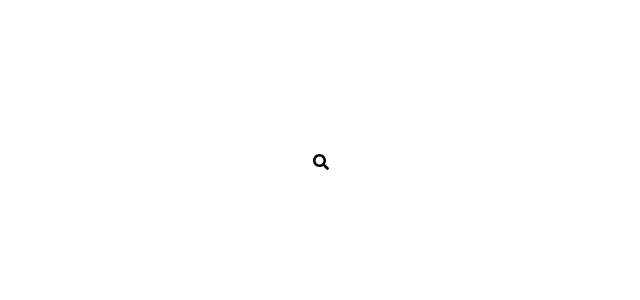
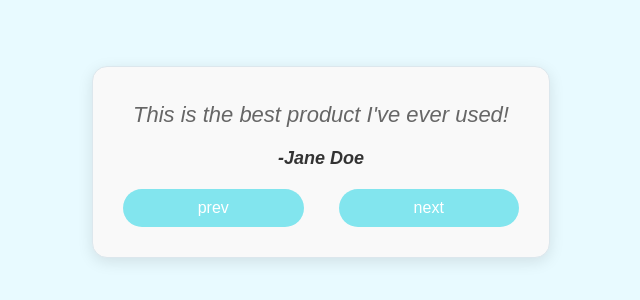
Before and after one commit to G1DY/React-Project1, a React (Vite) app: page / in a window 1280 px wide. Shown: the part 238-538 px from the top of the page, without its empty margins (319-959 px from the left). Built offline with nearby package versions, Linux system fonts and the light colour scheme.

Commit message:
a project that shows project comments

```diff
--- a/src/App.jsx
+++ b/src/App.jsx
@@ -1,9 +1,9 @@
 import React from 'react'
-import HiddenSearchBar from './Components/HiddenSearchBar'
+import Testimonials from './Components/Testimonials'
 
 const App = () => {
   return (
-    <HiddenSearchBar/>
+    <Testimonials/>
   )
 }
 
--- /dev/null
+++ b/src/Components/Testimonials.jsx
@@ -0,0 +1,45 @@
+import React from 'react'
+import { useState } from 'react'
+import "../Styles/testimonials.css"
+
+const Testimonials = () => {
+    const [currentindex, setCurrentIndex] = useState(0);
+    const testmonials = [
+        {
+            quote: "This is the best product I've ever used!",
+            author: "Jane Doe",
+          },
+          {
+            quote: "I highly recommend this product to everyone!",
+            author: "John Smith",
+          },
+          {
+            quote: "This product has completely changed my life!",
+            author: "Bob Johnson",
+          },
+    ];
+
+    const handleprev = () => {
+        setCurrentIndex((currentindex - 1 + testmonials.length) % testmonials.length);
+    };
+
+    const handlenext = () => {
+        setCurrentIndex((currentindex + 1) % testmonials.length);
+    };
+  return (
+    <div className="testimonials">
+        <div className="testimonials-quote">
+            {testmonials[currentindex].quote}
+        </div>
+        <div className="testimonials-author">
+            -{testmonials[currentindex].author}
+        </div>
+        <div className="testimonials-nav">
+            <button onClick={handleprev}>prev</button>
+            <button onClick={handlenext}>next</button>
+        </div>
+    </div>
+  );
+};
+
+export default Testimonials
--- /dev/null
+++ b/src/Styles/testimonials.css
@@ -0,0 +1,71 @@
+* {
+    margin: 0;
+    padding: 0;
+    box-sizing: border-box;
+  }
+
+  body {
+    display: flex;
+    justify-content: center;
+    align-items: center;
+    height: 100vh;
+    background-color: #e8faff;
+    font-family: 'Arial', sans-serif;
+  }
+
+  .testimonials {
+    margin: 0 auto;
+    text-align: center;
+    font-family: Arial, sans-serif;
+    border-radius: 15px;
+    padding: 30px 20px;
+    box-shadow: 0 4px 15px rgba(0, 0, 0, 0.1);
+    background-color: #f0fdfe;
+    background: #f9f9f9;
+    border: 1px solid #dce7ed;;
+  }
+
+  .testimonials-quote {
+    font-size: 22px;
+    font-style: italic;
+    margin-bottom: 15px;
+    color: #666;
+    line-height: 1.6; /* Improve readability */
+    position: relative;
+    padding: 0 20px;
+  }
+
+  .testimonials-author {
+    font-size: 18px;
+    font-style: italic;
+    font-weight: bold;
+    margin-bottom: 20px;
+    color: #333;
+  }
+
+  .testimonials-nav {
+    display: flex;
+    justify-content: space-between;
+    gap: 15px;
+  }
+
+  .testimonials-nav button {
+    flex: 1;
+    padding: 10px 20px;
+    border: none;
+    background-color: #82e5ee;
+    color: #fff;
+    font-size: 16px;
+    cursor: pointer;
+    border-radius: 25px;
+    transition: background-color 0.3s;
+    margin: 0 10px;
+  }
+
+  .testimonials-nav button:hover {
+    background-color: #037680;
+  }
+
+  .testimonials-nav button:active {
+    transform: scale(0.95);
+  }
```
